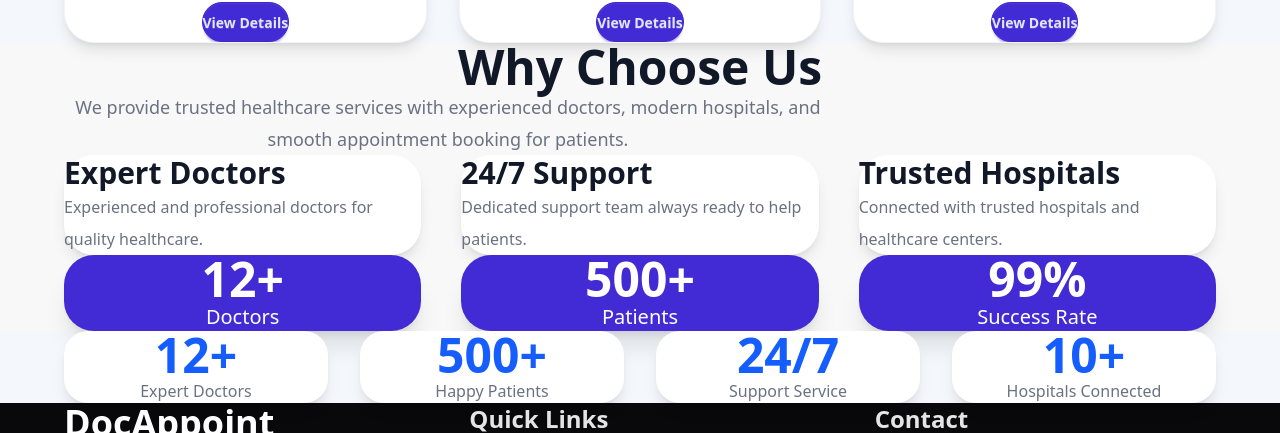
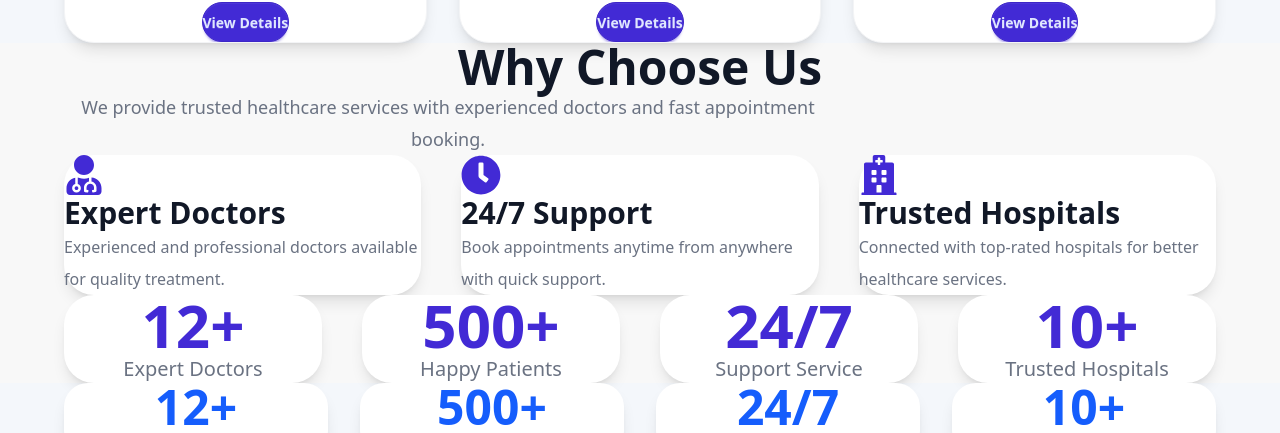
Before and after one commit to Shadman-Shakib-Fuad/doc-appoint, a Next.js app: page / in a window 1280 px wide. Shown: the part 1124-1557 px from the top of the page. Built offline with nearby package versions, Linux system fonts and the light colour scheme; no server answers.

Commit message:
improve why choose us spacing and ui

```diff
--- a/src/components/home/WhyChooseUs.js
+++ b/src/components/home/WhyChooseUs.js
@@ -1,66 +1,82 @@
+import {
+  FaUserMd,
+  FaHospital,
+  FaClock,
+} from "react-icons/fa";
+
 export default function WhyChooseUs() {
   const features = [
     {
       title: "Expert Doctors",
       description:
-        "Experienced and professional doctors for quality healthcare.",
+        "Experienced and professional doctors available for quality treatment.",
+      icon: <FaUserMd size={40} />,
     },
     {
       title: "24/7 Support",
       description:
-        "Dedicated support team always ready to help patients.",
+        "Book appointments anytime from anywhere with quick support.",
+      icon: <FaClock size={40} />,
     },
     {
       title: "Trusted Hospitals",
       description:
-        "Connected with trusted hospitals and healthcare centers.",
+        "Connected with top-rated hospitals for better healthcare services.",
+      icon: <FaHospital size={40} />,
     },
   ];
 
   const stats = [
     {
       number: "12+",
-      title: "Doctors",
+      title: "Expert Doctors",
     },
     {
       number: "500+",
-      title: "Patients",
+      title: "Happy Patients",
     },
     {
-      number: "99%",
-      title: "Success Rate",
+      number: "24/7",
+      title: "Support Service",
+    },
+    {
+      number: "10+",
+      title: "Trusted Hospitals",
     },
   ];
 
   return (
-    <div className="py-28 bg-base-200">
+    <div className="py-32 bg-base-200">
       <div className="container-width">
         <div className="text-center">
           <h2 className="text-5xl font-bold">
             Why Choose Us
           </h2>
 
-          <p className="mt-6 text-lg text-gray-500 max-w-3xl mx-auto leading-8">
+          <p className="mt-8 text-lg text-gray-500 max-w-3xl mx-auto leading-8">
             We provide trusted healthcare
             services with experienced
-            doctors, modern hospitals, and
-            smooth appointment booking for
-            patients.
+            doctors and fast appointment
+            booking.
           </p>
         </div>
 
-        <div className="grid md:grid-cols-3 gap-10 mt-16">
+        <div className="grid md:grid-cols-3 gap-10 mt-24">
           {features.map(
             (feature, index) => (
               <div
                 key={index}
-                className="bg-white p-10 rounded-[30px] shadow-lg hover:shadow-2xl transition-all duration-500 hover:-translate-y-3"
+                className="bg-white rounded-[30px] p-10 shadow-lg hover:shadow-2xl transition-all duration-500 hover:-translate-y-4"
               >
-                <h3 className="text-3xl font-bold mb-5">
+                <div className="text-primary">
+                  {feature.icon}
+                </div>
+
+                <h3 className="text-3xl font-bold mt-8">
                   {feature.title}
                 </h3>
 
-                <p className="text-gray-500 leading-8">
+                <p className="mt-5 text-gray-500 leading-8">
                   {
                     feature.description
                   }
@@ -70,23 +86,21 @@ export default function WhyChooseUs() {
           )}
         </div>
 
-        <div className="grid md:grid-cols-3 gap-10 mt-20">
-          {stats.map(
-            (stat, index) => (
+        <div className="grid md:grid-cols-4 gap-10 mt-28">
+          {stats.map((stat, index) => (
             <div
               key={index}
-                className="bg-primary text-white rounded-[30px] p-10 text-center shadow-xl hover:scale-105 transition duration-500"
+              className="bg-white rounded-[30px] p-10 shadow-lg text-center hover:shadow-2xl transition-all duration-500 hover:-translate-y-4"
             >
-                <h2 className="text-5xl font-bold">
+              <h2 className="text-6xl font-black text-primary">
                 {stat.number}
               </h2>
 
-                <p className="mt-4 text-xl">
+              <p className="mt-5 text-xl text-gray-500">
                 {stat.title}
               </p>
             </div>
-            )
-          )}
+          ))}
         </div>
       </div>
     </div>
```
Lines whose indentation alone changed are shown as unchanged.
